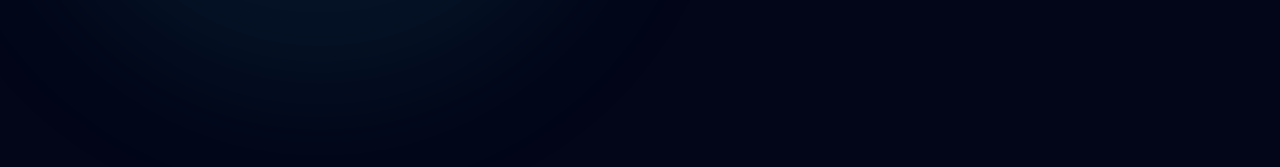
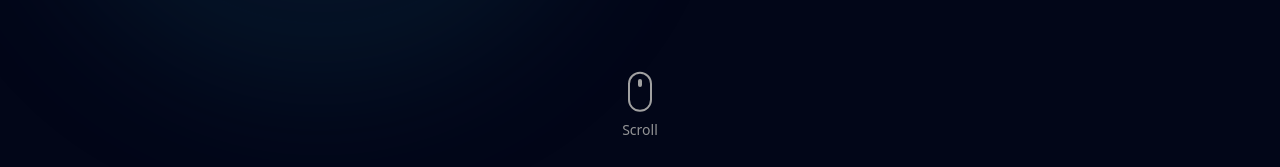
Before and after one commit to vitorkravs/portfolio-profissional-v2, a Next.js app: page / in a window 1280 px wide. Shown: the part 630-797 px from the top of the page. Built offline with nearby package versions, Linux system fonts and the light colour scheme.

Commit message:
fix: corrigir cor de background padrão do componente Navbar e ajustar sua responsividade

```diff
--- a/components/Navbar/index.tsx
+++ b/components/Navbar/index.tsx
@@ -37,7 +37,7 @@ export default function Navbar() {
                 animate={{ opacity: 1, y: 0 }}
                 exit={{ opacity: 0, y: -20 }}
                 transition={{ duration: 0.45, ease: "easeOut", delay: 0.2 }}
-                className="lg:fixed lg:left-1/2 lg:-translate-x-1/2 lg:top-6 p-5 w-full max-w-[1000px] justify-end items-center flex md:gap-4 bg-slate-200 dark:bg-gray-950 lg:rounded-full md:shadow-lg/30 shadow-main-400 transition-colors duration-300 z-50">
+                className="lg:fixed lg:left-1/2 lg:-translate-x-1/2 lg:top-6 p-5 w-full max-w-[1000px] justify-end items-center flex md:gap-4 bg-white dark:bg-gray-950 lg:rounded-full md:shadow-lg/30 shadow-main-400 transition-colors duration-300 z-50">
                 {/* Home Navigation */}
                 <div className="hidden md:flex items-center gap-4 w-full text-center lg:text-justify md:pl-18">
                     <Lottie
@@ -191,6 +191,52 @@ export default function Navbar() {
                     </motion.div>
                 )}
             </AnimatePresence>
+
+            <motion.div
+                className="hidden lg:flex absolute bottom-10 left-1/2 transform -translate-x-1/2 text-center z-20 w-full px-4"
+                initial={{ opacity: 0, y: 20 }}
+                animate={{ opacity: 1, y: 0 }}
+                transition={{ delay: 1.5, duration: 0.5 }}
+            >
+                <motion.div
+                    className="max-w-max mx-auto"
+                    animate={{
+                        y: [0, 10, 0],
+                        transition: {
+                            repeat: Infinity,
+                            duration: 1.5,
+                            ease: "easeInOut"
+                        }
+                    }}
+                >
+                    <div className="w-6 h-10 rounded-full border-2 border-muted-foreground mx-auto mb-2 flex justify-center">
+                        <motion.div
+                            animate={{
+                                y: [0, 3, 0],
+                                transition: {
+                                    repeat: Infinity,
+                                    duration: 1.55,
+                                    ease: "easeInOut",
+                                    delay: 0.2
+                                }
+                            }}
+                            className="w-1 h-2 bg-muted-foreground rounded-full mt-1"
+                        />
+                    </div>
+                    <motion.p
+                        className="text-muted-foreground text-sm"
+                        animate={{
+                            opacity: [0.7, 1, 0.7],
+                            transition: {
+                                repeat: Infinity,
+                                duration: 2
+                            }
+                        }}
+                    >
+                        Scroll
+                    </motion.p>
+                </motion.div>
+            </motion.div>
         </>
     );
 }
```
